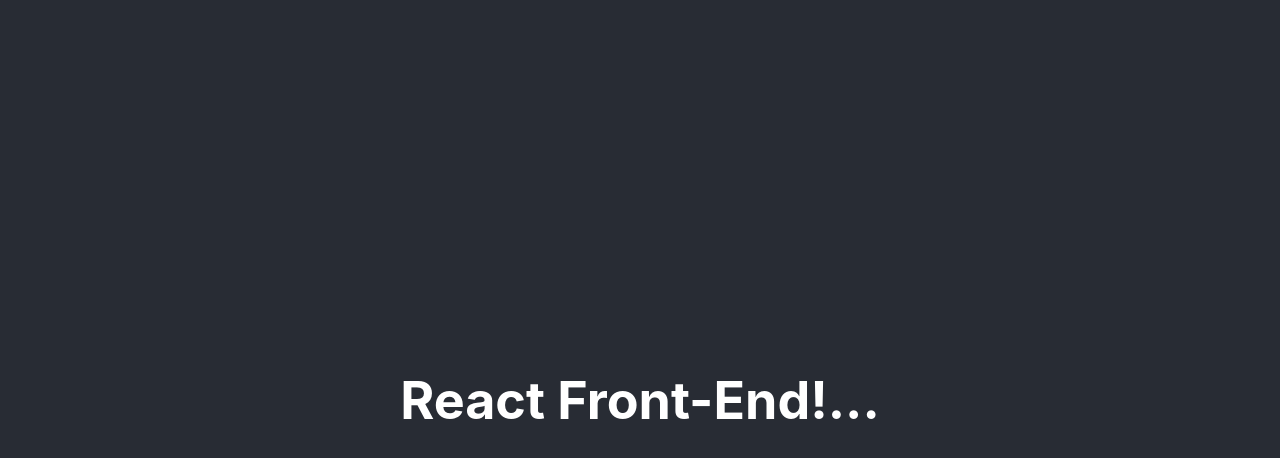
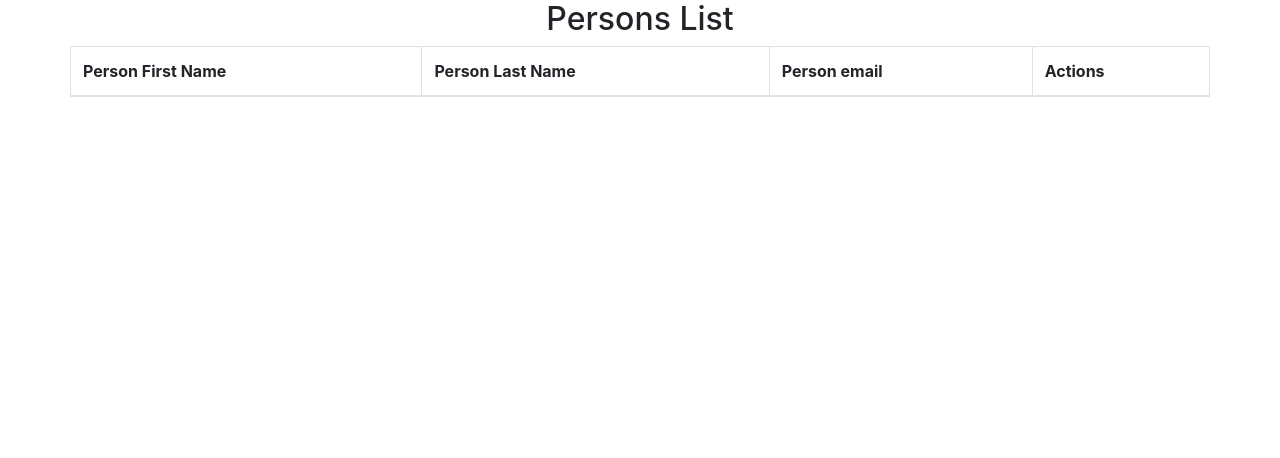
Before and after one commit to jalbertomr/react-frontend, a React (Create React App) app: page / in a window 1280 px wide. Shown: the top 458 px of the page. Built offline with nearby package versions, Linux system fonts and the light colour scheme.

Commit message:
added ListPersonComponent

```diff
--- a/package.json
+++ b/package.json
@@ -6,6 +6,7 @@
     "@testing-library/jest-dom": "^5.13.0",
     "@testing-library/react": "^11.2.7",
     "@testing-library/user-event": "^12.8.3",
+    "axios": "^0.21.1",
     "bootstrap": "^5.0.1",
     "react": "^17.0.2",
     "react-dom": "^17.0.2",
--- a/public/index.html
+++ b/public/index.html
@@ -25,6 +25,12 @@
       Learn how to configure a non-root public URL by running `npm run build`.
     -->
     <title>React App</title>
+    <link
+      rel="stylesheet"
+      href="https://maxcdn.bootstrapcdn.com/bootstrap/4.0.0/css/bootstrap.min.css"
+      integrity="sha384-Gn5384xqQ1aoWXA+058RXPxPg6fy4IWvTNh0E263XmFcJlSAwiGgFAW/dAiS6JXm"
+      crossorigin="anonymous"
+    />
   </head>
   <body>
     <noscript>You need to enable JavaScript to run this app.</noscript>
--- a/src/App.js
+++ b/src/App.js
@@ -1,12 +1,11 @@
 import logo from "./logo.svg";
 import "./App.css";
+import ListPersonComponent from "./components/ListPersonComponent";
 
 function App() {
   return (
-    <div className="App">
-      <header className="App-header">
-        <h1>React Front-End!...</h1>
-      </header>
+    <div className="container">
+      <ListPersonComponent />
     </div>
   );
 }
--- /dev/null
+++ b/src/components/ListPersonComponent.jsx
@@ -0,0 +1,39 @@
+import React, { Component } from "react";
+
+class ListPersonComponent extends Component {
+  constructor(props) {
+    super(props);
+    this.state = { persons: [] };
+  }
+
+  render() {
+    return (
+      <div>
+        <h2 className="text-center">Persons List</h2>
+        <div className="row">
+          <table className="table table-striped table-bordered">
+            <thead>
+              <tr>
+                <th>Person First Name</th>
+                <th>Person Last Name</th>
+                <th>Person email</th>
+                <th>Actions</th>
+              </tr>
+            </thead>
+            <tbody>
+              {this.state.persons.map((person) => (
+                <tr key={person.id}>
+                  <td> {person.firstName}</td>
+                  <td> {person.lastName}</td>
+                  <td> {person.email}</td>
+                </tr>
+              ))}
+            </tbody>
+          </table>
+        </div>
+      </div>
+    );
+  }
+}
+
+export default ListPersonComponent;
```
Also changed, not shown: 1 other file (tests, documents, lock files or other folders).
